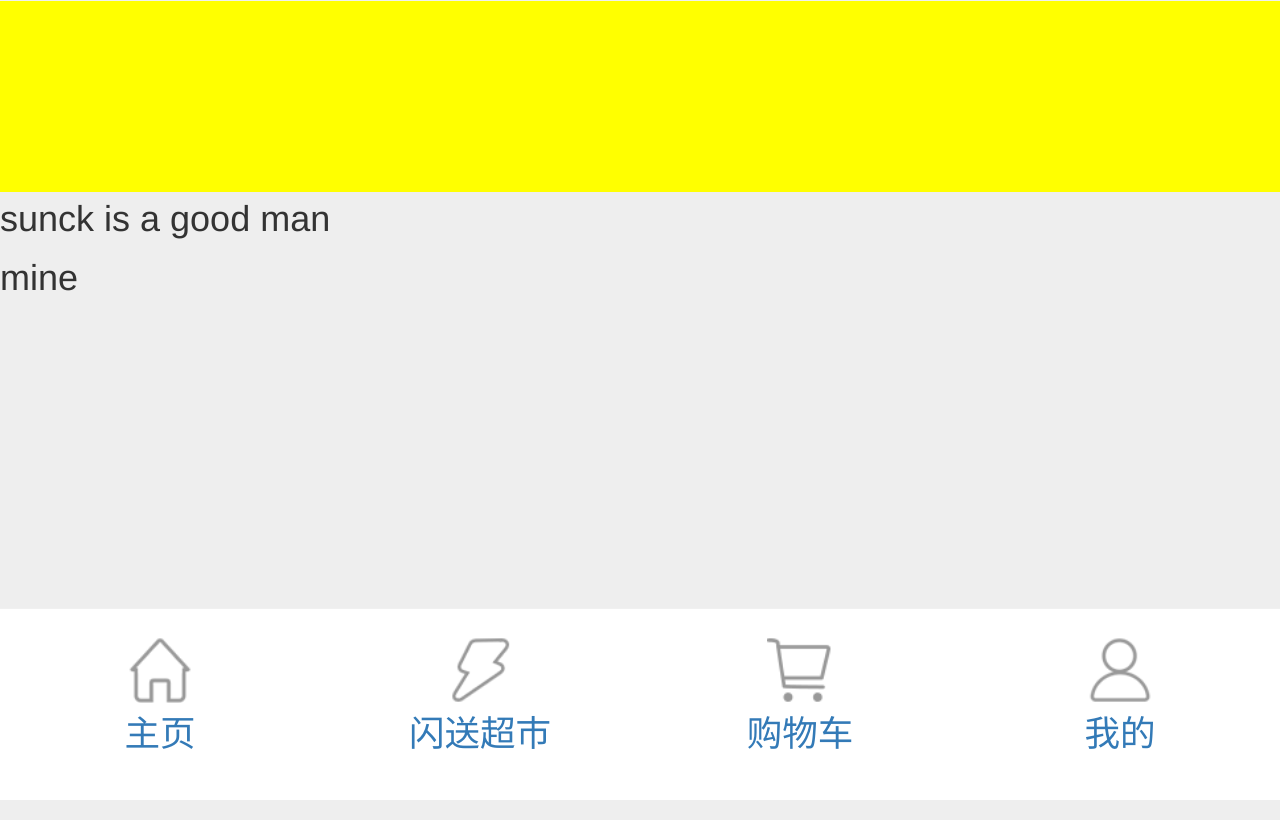
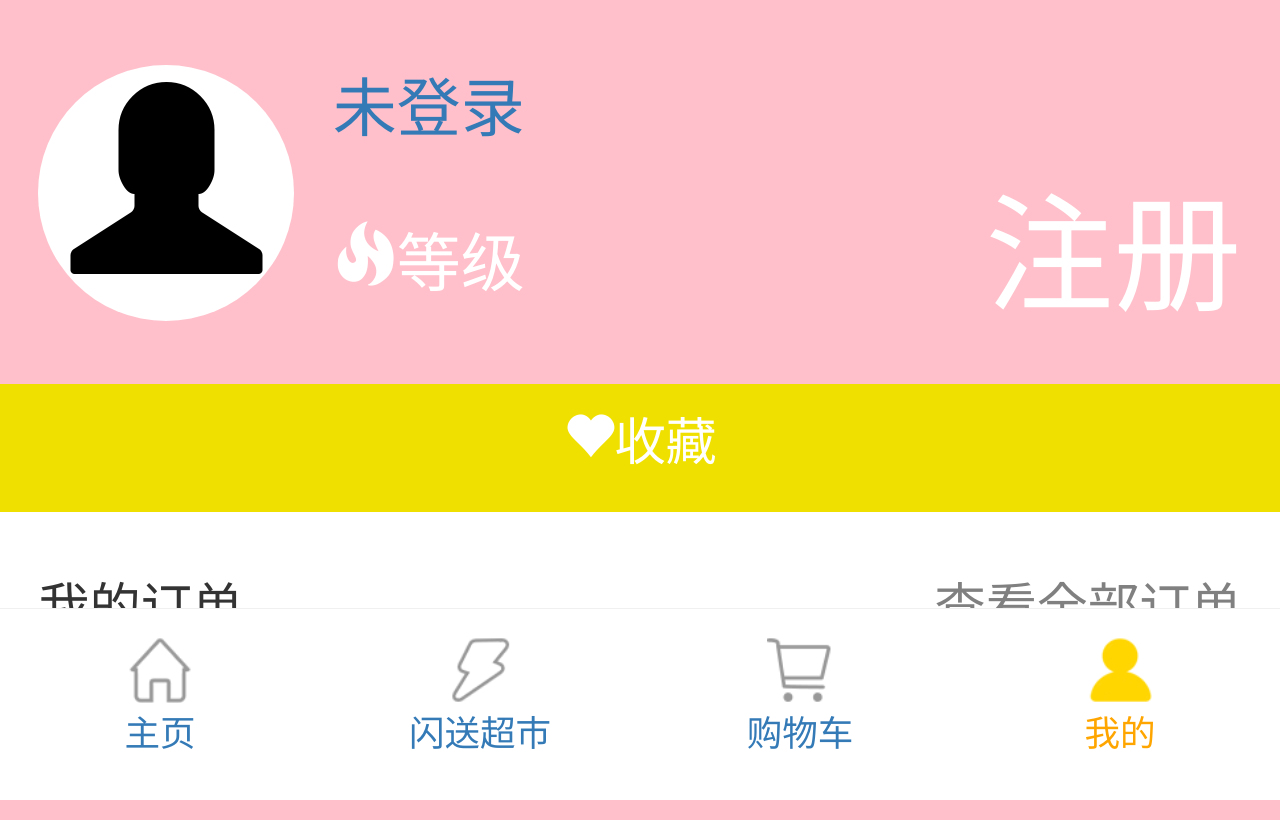
Before and after one commit to LasterSmithKim/django-6-axf, a Django app: page /mine/ in a window 1280 px wide. Run offline with Django 3.2, Linux system fonts and the light colour scheme; some libraries are stand-ins or nearby versions.

Commit message:
第三阶段：mine-1

```diff
--- a/project/axf/urls.py
+++ b/project/axf/urls.py
@@ -3,7 +3,11 @@ from . import views
 
 urlpatterns = [
     re_path(r'^home/$', views.home, name='home'),
-    re_path(r'^market/(\d+)/(\d+)/$', views.market, name='market'),
+    re_path(r'^market/(\d+)/(\d+)/(\d+)/$', views.market, name='market'),
     re_path(r'^cart/$', views.cart, name='cart'),
     re_path(r'^mine/$', views.mine, name='mine'),
+    re_path(r'^login/$', views.login, name='login'),
+    re_path(r'^register/$', views.register, name='register'),
+
+
 ]
--- a/project/axf/views.py
+++ b/project/axf/views.py
@@ -1,5 +1,8 @@
 from django.shortcuts import render
 from .models import Wheel, Nav, Mustbuy,Shop,MainShow,FoodTypes,Goods
+from .forms.login import LoginForm
+from django.http import HttpResponse
+from django.shortcuts import redirect
 
 # Create your views here.
 
@@ -21,12 +24,21 @@ def home(request):
                                             'main_shows':main_shows})
 
 
-def market(request,categeryid,cid):
+def market(request,categeryid,cid,sortid):
     leftSlider = FoodTypes.objects.all()
     if cid == '0':
         productList = Goods.objects.filter(categoryid=categeryid)
     else:
         productList = Goods.objects.filter(categoryid=categeryid).filter(childcid=cid)
+
+    #排序
+    if sortid == '1':
+        productList = productList.order_by('productnum')
+    elif sortid == '2':
+        productList = productList.order_by('price')
+    elif sortid == '3':
+        productList = productList.order_by('-price')
+
 
 
     group = leftSlider.get(typeid = categeryid)
@@ -43,12 +55,30 @@ def market(request,categeryid,cid):
 
 
 
-    return render(request, 'axf/market.html',{'title':'闪送超市','leftSlider':leftSlider,'productList':productList,'childList':childList})
+    return render(request, 'axf/market.html',{'title':'闪送超市','leftSlider':leftSlider,'productList':productList,
+                                              'childList':childList, 'categeryid':categeryid, 'cid':cid})
 
 
 def cart(request):
-    return render(request, 'axf/cart.html',{'title':'购物车'})
+    return render(request, 'axf/cart.html', {'title':'购物车'})
 
 
 def mine(request):
-    return render(request, 'axf/mine.html',{'title':'我的'})
+    return render(request, 'axf/mine.html', {'title':'我的'})
+
+def login(request):
+    if request.method == 'POST':
+        f = LoginForm(request.POST)
+        if f.is_valid():
+            #信息格式没有多大问题，验证账号密码的正确性
+            name = f.cleaned_data['username']
+            pwd = f.cleaned_data['passwd']
+            return redirect('/mine/')
+        else:
+            return render(request, 'axf/login.html', {'title': '登录', 'form':f, 'error': f.errors})
+    else:
+        f = LoginForm()
+        return render(request, 'axf/login.html', {'title': '登录','form': f})
+
+def register(request):
+    return render(request, 'axf/register.html', {'title':'注册'})
--- a/project/static/mine/css/mine.css
+++ b/project/static/mine/css/mine.css
@@ -0,0 +1,194 @@
+/*
+    底部图标和文字
+*/
+footer .mine dd {
+    color: orange;
+}
+
+footer .mine span {
+    background: url(/static/img/mine_selected.png) no-repeat;
+    background-size: 0.513889rem;
+}
+
+/*
+    个人中心，页面容器
+*/
+#mine {
+    width: 100%;
+    height: 100%;
+    position: absolute;
+    z-index: +10;
+    background: whitesmoke;
+    overflow: hidden;
+    padding-top: 4rem;
+    padding-bottom: 1.5rem;
+}
+
+.fixed {
+    position: fixed;
+    top: 0;
+    width: 100%;
+    height: 4rem;
+    background: pink;
+    padding-top: 0.5rem;
+}
+
+
+.fixed > span {
+    display: block;
+    width: 2rem;
+    height: 2rem;
+    float: left;
+    margin: 0 0.3rem 0;
+    font-size: 1.5rem;
+    color: black;
+    background: white;
+    text-align: center;
+    border-radius: 50%;
+    line-height: 1.8rem;
+}
+
+.fixed > span > img{
+    width: 100%;
+    height: 100%;
+    border-radius: 50%;
+}
+
+.fixed p {
+    margin-bottom: 0.5rem;
+    font-size: 0.5rem;
+    color: white;
+}
+
+.fixed p .not_login{
+    color: cyan;
+}
+
+.fixed .level span:first-child {
+    color: yellow;
+}
+
+.fixed .level span:last-child {
+    color: black;
+    display: inline-block;
+    text-indent: 0.3rem;
+}
+
+.fixed .collect span:first-child {
+    color: red;
+}
+
+.fixed .collect span:last-child {
+    color: white;
+    display: inline-block;
+    text-indent: 0.3rem;
+}
+
+#regis {
+    position: absolute;
+    right: 0.3rem;
+    top: 1.3rem;
+    color: white;
+    font-size: 1rem;
+}
+
+.fixed p:last-child {
+    background: #f0e000;
+    width: 100%;
+    position: absolute;
+    text-align: center;
+    bottom: 0;
+    margin-bottom: 0;
+    font-size: 0.4rem;
+    line-height: 0.5rem;
+    height: 1rem;
+}
+
+.fixed p:last-child span {
+    margin: 0.2rem 0;
+}
+
+/*
+    我的订单，相关信息
+*/
+
+.mine_info {
+    width: 100%;
+    height: 100%;
+    overflow: auto;
+    padding-bottom: 1.5rem;
+    font-size: 0.4rem;
+}
+
+.mine_info p {
+    line-height: 1.5rem;
+    padding: 0 0.3rem;
+    background: white;
+    border-bottom: 0.04rem solid lightyellow;
+}
+
+.mine_info p a {
+    color: grey;
+    float: right;
+}
+
+
+
+.mine_info #nav, .mine_info menu {
+    padding: 0.5rem 0 0.3rem;
+    margin-bottom: 0.4rem;
+    background: white;
+}
+
+.mine_info #nav ul, .mine_info menu ul {
+    display: flex;
+    justify-content: space-around;
+}
+
+.mine_info #nav ul li dl, .mine_info menu ul li dl {
+    text-align: center;
+    position: relative;
+}
+
+.mine_info #nav ul li dl > span{
+    position: absolute;
+    right: 0;
+    top: 0;
+    color: white;
+    background: red;
+}
+
+.mine_info #nav ul li dl dt, .mine_info menu ul li dl dt {
+    width: 100%;
+    line-height: 1rem;
+}
+
+.mine_info #nav ul li dl dt span, .mine_info menu ul li dl dt span {
+    font-size: 0.5rem;
+}
+
+
+
+.mine_info menu ul {
+    flex-wrap: wrap;
+}
+
+.mine_info menu ul li {
+    width: 25%;
+}
+
+.mine_info menu ul li:last-child {
+    width: 100%;
+}
+
+.mine_info menu ul li:last-child dl {
+    width: 25%;
+}
+
+.mine_info p:last-child > a {
+    line-height: 1.5rem;
+    text-align: center;
+    width: 100%;
+    display: block;
+    float: none;
+}
--- a/project/templates/axf/base.html
+++ b/project/templates/axf/base.html
@@ -41,7 +41,7 @@
                 <dd>主页</dd>
             </dl>
         </a>
-        <a class="market" href="/market/104749/0">
+        <a class="market" href="/market/104749/0/0">
             <dl>
                 <dt><span></span></dt>
                 <dd>闪送超市</dd>
--- a/project/templates/axf/mine.html
+++ b/project/templates/axf/mine.html
@@ -7,9 +7,137 @@
 {% endblock linkscript  %}
 
 {% block base  %}
-<h1>sunck is a good man</h1>
-<h1>sunck is a good man</h1>
-<h1>sunck is a good man</h1>
-<h1>sunck is a good man</h1>
-<h1>mine</h1>
+
+    <div id="mine">
+        <div class="fixed">
+            <span class="glyphicon glyphicon-user"></span>
+            <p><a href="/login/">未登录</a></p>
+            <p><span class="glyphicon glyphicon-fire"></span><span>等级</span></p>
+            <a id="regis" href="/register">注册</a>
+            <p><span class="glyphicon glyphicon-heart"></span><span>收藏</span></p>
+        </div>
+
+        <div class="mine_info">
+            <p>
+                <span>我的订单</span><a href="#">查看全部订单</a>
+            </p>
+
+            <div id="nav">
+                <ul>
+                    <li>
+                        <dl>
+                            <dt>
+                                <span class="glyphicon glyphicon-usd"></span>
+                            </dt>
+                            <dd>
+                                待付款
+                            </dd>
+                        </dl>
+                    </li>
+
+                    <li>
+                        <dl>
+                            <dt>
+                                <span class="glyphicon glyphicon-envelope"></span>
+                            </dt>
+                            <dd>
+                                待收货
+                            </dd>
+                        </dl>
+                    </li>
+
+                    <li>
+                        <dl>
+                            <dt>
+                                <span class="glyphicon glyphicon-pencil"></span>
+                            </dt>
+                            <dd>
+                                待评价
+                            </dd>
+                        </dl>
+                    </li>
+
+                    <li>
+                        <dl>
+                            <dt>
+                                <span class="glyphicon glyphicon-retweet"></span>
+                            </dt>
+                            <dd>
+                                退款/售后
+                            </dd>
+                        </dl>
+                    </li>
+                </ul>
+            </div>
+
+            <menu>
+                <ul>
+                    <li>
+                        <dl>
+                            <dt>
+                                <span class="glyphicon glyphicon-bullhorn"></span>
+                            </dt>
+                            <dd>
+                                积分商城
+                            </dd>
+                        </dl>
+                    </li>
+
+                    <li>
+                        <dl>
+                            <dt>
+                                <span class="glyphicon glyphicon-credit-card"></span>
+                            </dt>
+                            <dd>
+                                优惠券
+                            </dd>
+                        </dl>
+                    </li>
+
+                    <li>
+                        <dl>
+                            <dt>
+                                <span class="glyphicon glyphicon-import"></span>
+                            </dt>
+                            <dd>
+                                收货地址
+                            </dd>
+                        </dl>
+                    </li>
+
+                    <li>
+                        <dl>
+                            <dt>
+                                <span class="glyphicon glyphicon-phone-alt"></span>
+                            </dt>
+                            <dd>
+                                客服反馈
+                            </dd>
+                        </dl>
+                    </li>
+
+
+                    <li>
+                        <dl>
+                            <dt>
+                                <span class="glyphicon glyphicon-asterisk"></span>
+                            </dt>
+                            <dd>
+                                关于我们
+                            </dd>
+                        </dl>
+                    </li>
+                </ul>
+            </menu>
+
+
+
+
+                <p>
+                    <a href="#">退出</a>
+                </p>
+
+        </div>
+    </div>
+
 {% endblock base  %}
```
Also changed, not shown: project/axf/forms/login.py (added, +11 -0 lines), project/axf/models.py (+15 -0 lines), project/static/mine/css/login.css (added, +12 -0 lines), project/templates/axf/login.html (added, +36 -0 lines), project/templates/axf/market.html (+6 -6 lines), project/templates/axf/register.html (added, +40 -0 lines), project/static/mine/css/register.css (added), project/static/mine/js/login.js (added), project/static/mine/js/register.js (added).
